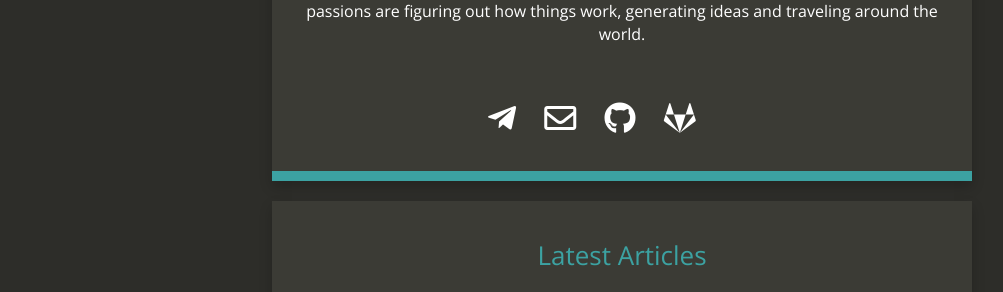
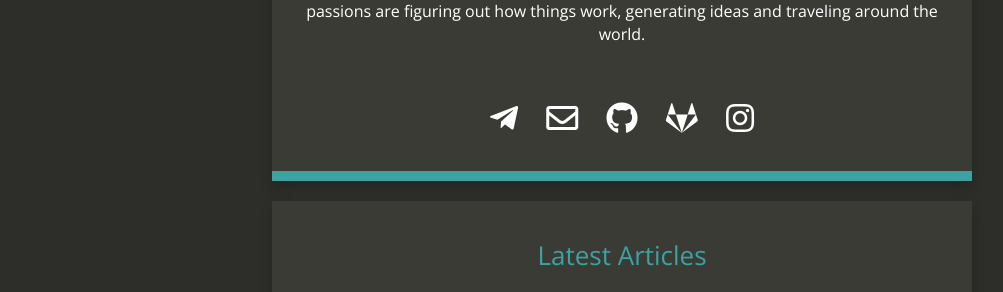
Before and after one commit to dwisp/dwisp.github.io, a Jekyll site: the page built from index.html, in a window 1280 px wide. Shown: the part 307-599 px from the top of the page, without its empty margins (18-1021 px from the left). Built offline with Jekyll 4.4.1, drawn with Linux system fonts in a browser that asks for light colours; nearby versions of some CDN libraries.

Commit message:
Updated fontawesome icons in social links

```diff
--- a/_includes/social_links.html
+++ b/_includes/social_links.html
@@ -1,14 +1,12 @@
 <p class="links">
-  {% if site.twitter_username %}<a href="https://www.twitter.com/{{ site.twitter_username }}" target="_new"><i class="fa fa-twitter"></i></a>{% endif %}
-  {% if site.linkedin_link %}<a href="{{ site.linkedin_link }}" target="_new"><i class="fa fa-linkedin"></i></a>{% endif %}
-  {% if site.xing_link %}<a href="{{ site.xing_link }}" target="_new"><i class="fa fa-xing"></i></a>{% endif %}
-  {% if site.facebook_link %}<a href="{{ site.facebook_link }}" target="_new"><i class="fa fa-facebook"></i></a>{% endif %}
+  {% if site.twitter_username %}<a href="https://www.twitter.com/{{ site.twitter_username }}" target="_new"><i class="fab fa-twitter"></i></a>{% endif %}
+  {% if site.linkedin_link %}<a href="{{ site.linkedin_link }}" target="_new"><i class="fab fa-linkedin"></i></a>{% endif %}
+  {% if site.facebook_link %}<a href="{{ site.facebook_link }}" target="_new"><i class="fab fa-facebook"></i></a>{% endif %}
   {% if site.telegram_username %}<a href="http://t.me/{{ site.telegram_username }}" target="_new"><i class="fab fa-telegram-plane"></i></a>{% endif %}
-  {% if site.email_address %}<a href="mailto:/{{ site.email_address }}" target="_new"><i class="far fa-envelope"></i></a>{% endif %}
+  {% if site.email_address %}<a href="mailto:{{ site.email_address }}" target="_new"><i class="far fa-envelope"></i></a>{% endif %}
   {% if site.github_username %}<a href="https://github.com/{{ site.github_username }}" target="_new"><i class="fab fa-github"></i></a>{% endif %}
   {% if site.gitlab_username %}<a href="https://gitlab.com/{{ site.gitlab_username }}" target="_new"><i class="fab fa-gitlab"></i></a>{% endif %}
-  {% if site.stackoverflow_link %}<a href="{{ site.stackoverflow_link }}" target="_new"><i class="fa fa-stack-overflow"></i></a>{% endif %}
-  {% if site.instagram_username %}<a href="https://www.instagram.com/{{ site.instagram_username }}" target="_new"><i class="fa fa-instagram"></i></a>{% endif %}
-  {% if site.reddit_username %}<a href="https://www.reddit.com/u/{{ site.reddit_username }}" target="_new"><i class="fa fa-reddit-alien"></i></a>{% endif %}
-  <!-- <a href="{{ site.baseurl }}/feed.xml" target="_new"><i class="fa fa-rss"></i></a> -->
+  {% if site.stackoverflow_link %}<a href="{{ site.stackoverflow_link }}" target="_new"><i class="fab fa-stack-overflow"></i></a>{% endif %}
+  {% if site.instagram_username %}<a href="https://www.instagram.com/{{ site.instagram_username }}" target="_new"><i class="fab fa-instagram"></i></a>{% endif %}
+  {% if site.reddit_username %}<a href="https://www.reddit.com/u/{{ site.reddit_username }}" target="_new"><i class="fab fa-reddit-alien"></i></a>{% endif %}
 </p>
```
